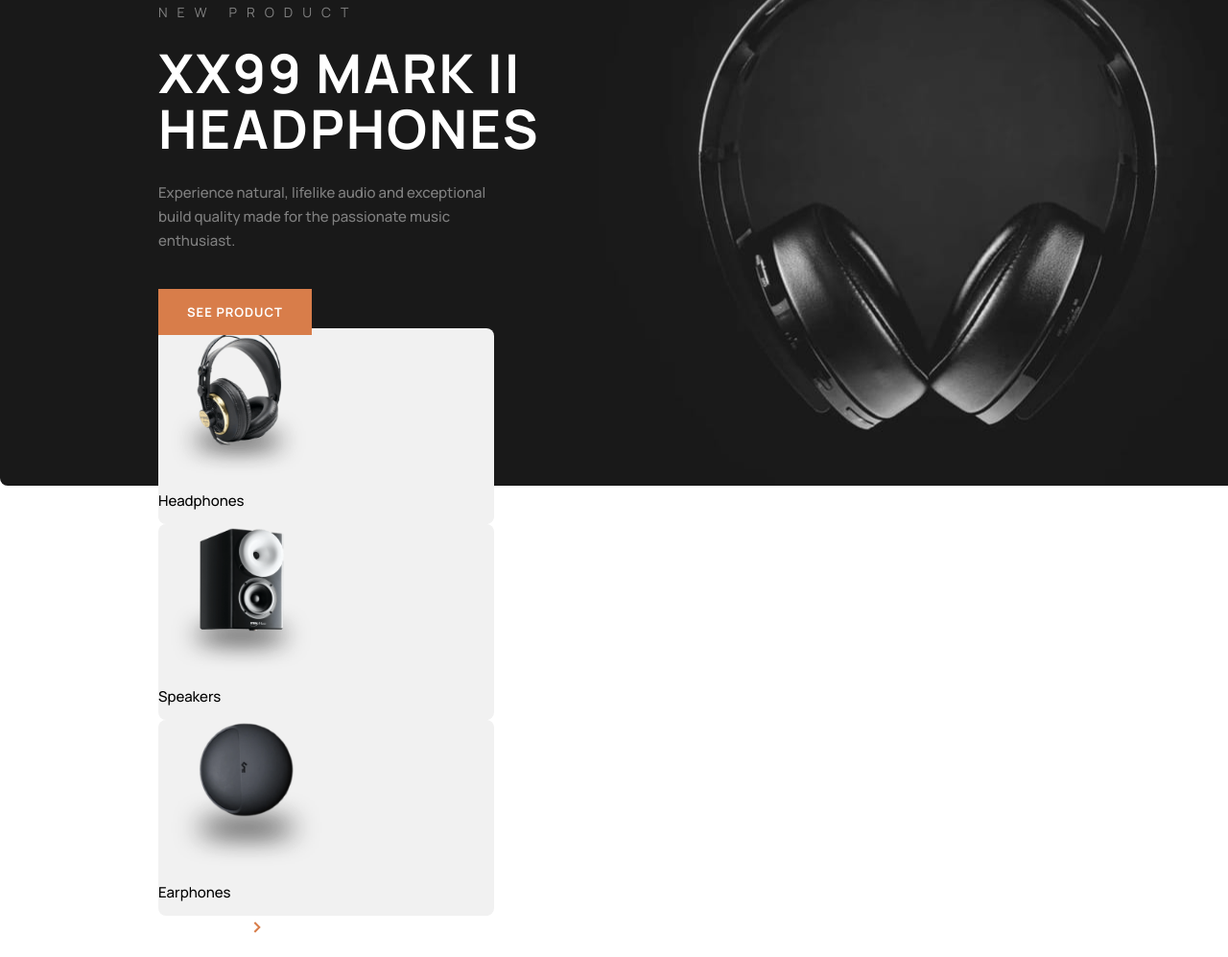
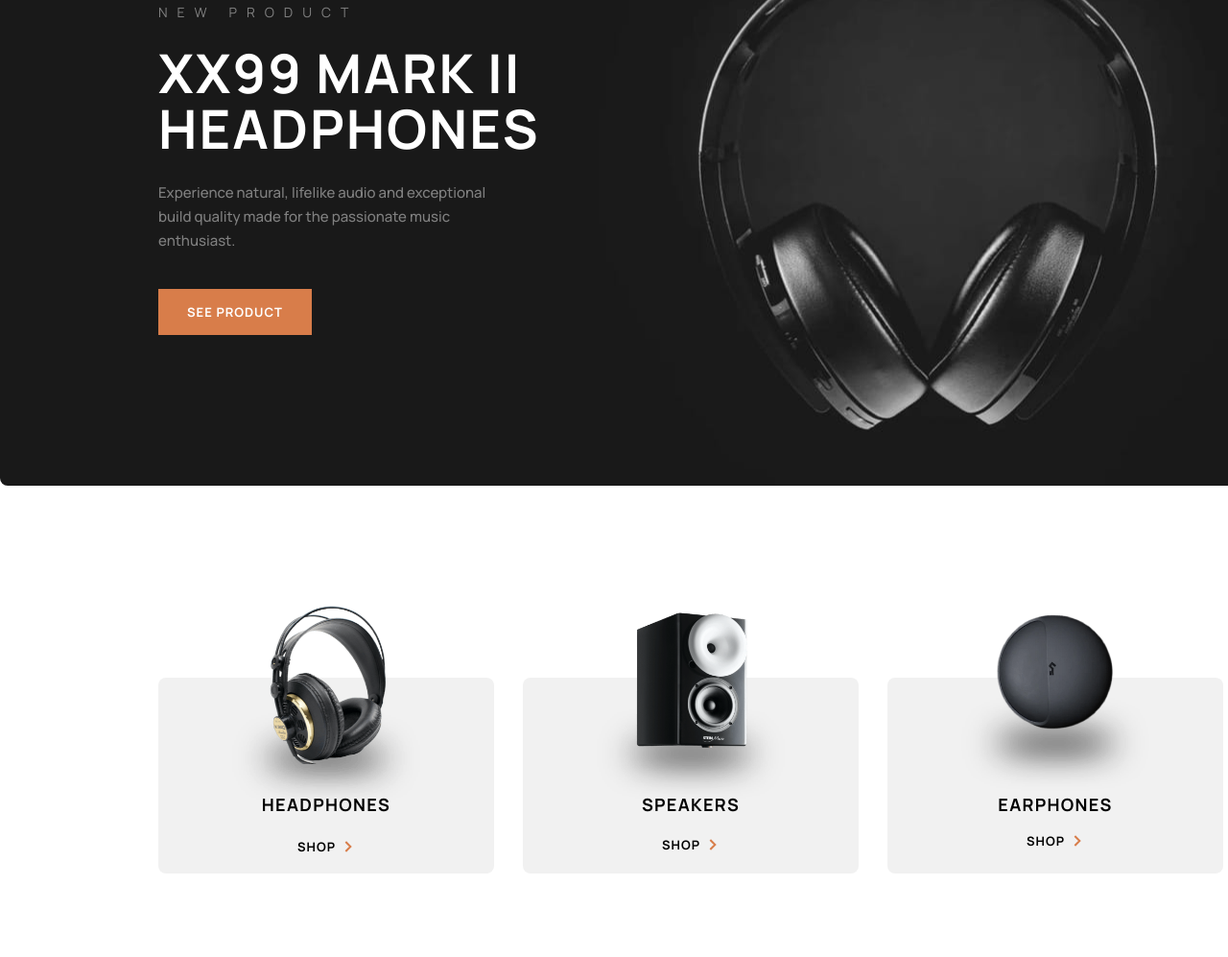
Before and after one commit to adriangrosu2907/Audiophile-Website, a plain HTML site: page index.html in a window 1280 px wide. Shown: the part 222-1219 px from the top of the page at 96% size. After the commit the page ends 1132 px from the top, so only its background shows below. Drawn offline with Linux system fonts and the light colour scheme.

Commit message:
finished categories section

```diff
--- a/index.html
+++ b/index.html
@@ -38,18 +38,21 @@
         <div class="container">
             <div class="category">
                 <img src="assets/shared/desktop/image-category-thumbnail-headphones.png" alt="Headphones">
-                <p>Headphones</p>
-                <button class="B3"></button>
+                <h6>Headphones</h6>
+                <button class="B3">Shop</button>
+                <div class="background"></div>
             </div>
             <div class="category">
                 <img src="assets/shared/desktop/image-category-thumbnail-speakers.png" alt="Speakers">
-                <p>Speakers</p>
-                <button class="B3"></button>
+                <h6>Speakers</h6>
+                <button class="B3">Shop</button>
+                <div class="background"></div>
             </div>
             <div class="category">
                 <img src="assets/shared/desktop/image-category-thumbnail-earphones.png" alt="Earphones">
-                <p>Earphones</p>
-                <button class="B3"></button>
+                <h6>Earphones</h6>
+                <button class="B3">Shop</button>
+                <div class="background"></div>
             </div>
         </div>
     </section>
--- a/styles/_buttons.scss
+++ b/styles/_buttons.scss
@@ -1,6 +1,6 @@
 @import "colors";
 
-.B1, .B2, .B3{
+.B1, .B2, .B3 {
     width: 160px;
     height: 48px;
     font-family: 'Manrope', sans-serif;
--- a/styles/main.scss
+++ b/styles/main.scss
@@ -6,8 +6,6 @@
 @import "forms";
 
 .hero{
-    // display: flex;
-    // justify-content: center;
     background-image: url("../assets/home/desktop/image-hero.jpg");
     background-position: center;
     background-repeat: no-repeat;
@@ -18,6 +16,9 @@
 
     .container{
         height: 100%;
+        margin: auto;
+        width: 100%;
+        max-width: 1440px;
 
     }
 
@@ -82,24 +83,49 @@
 }
 
 .categories{
+        width: 1440px;
+        height: 284px;
+
+        margin: auto;
+
 
     .container{
         display: flex;
-        justify-content: center;
-        flex-direction: column;
-        width: 1440px;
+        justify-content: space-between;
+        margin-top: 120px;
+        max-width: 1440px;
         height: 284px;
+
+
     }
 
     .category{
+        display: flex;
+        justify-content: space-around;
+        flex-direction: column;
+        align-items: center;
+        position: relative;
+        width: 350px;
 
-        width: 350px;
-        height: 204px;
-        background-color: $gray;
-        border-radius: 8px;
+
+        .background{
+            width: 100%;
+            height: 204px;
+            background-color: $gray;
+            border-radius: 8px;
+            position: absolute;
+            top: 80px;
+            z-index: -1;
+        }
 
         img{
-            height: 160px;
+            width: 65%;
+            // position: absolute;
+        }
+
+        h6 {
+            position: absolute;
+            top: 200px;
         }
 
     }
```
Also changed, not shown: styles/main.css, 1 other file.
